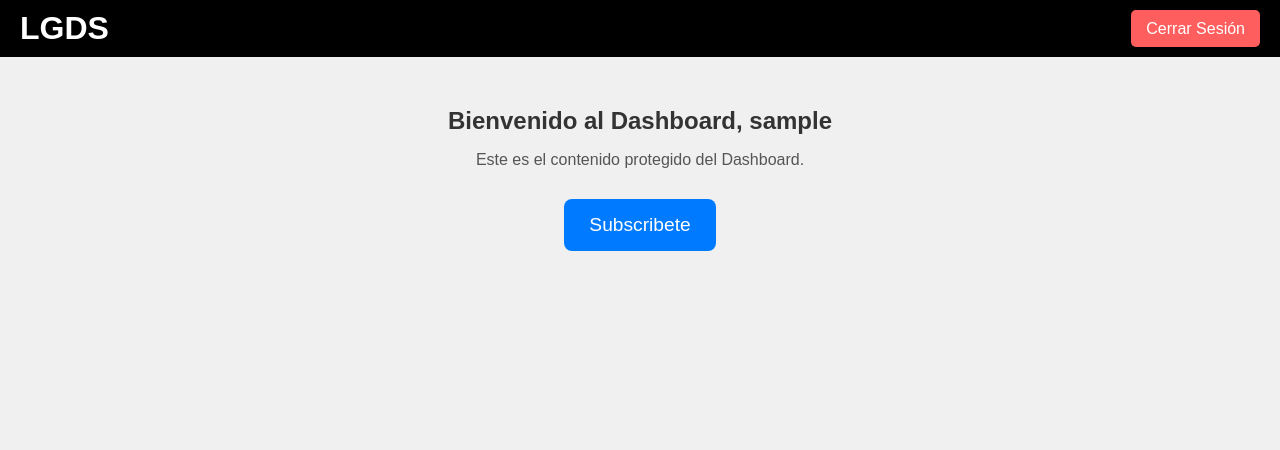
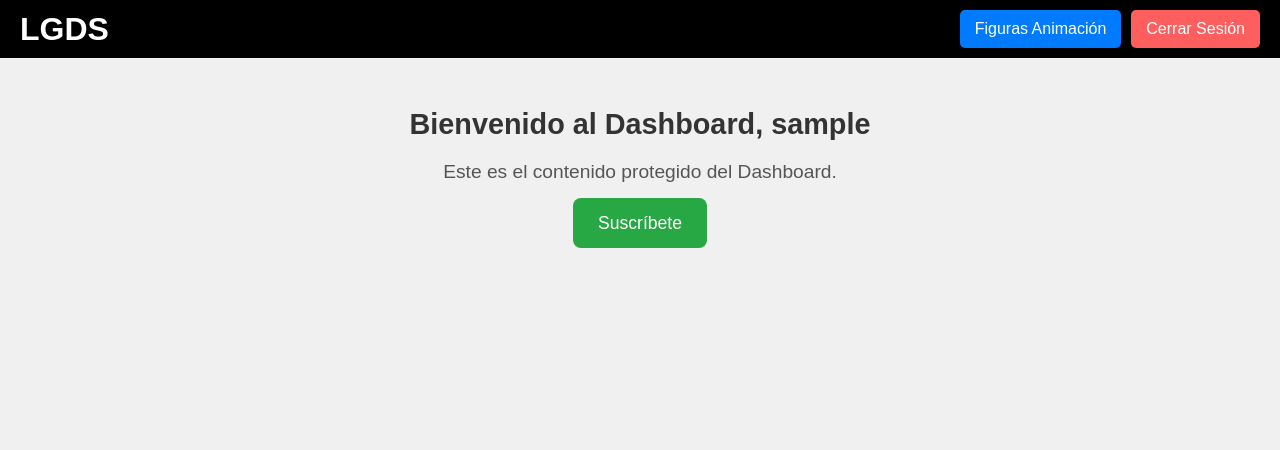
Before and after one commit to Majo-cdmx/Pagina, a PHP site: page /welcome.php in a window 1280 px wide. Shown: the top 450 px of the page. Run offline with PHP 8.4, Linux system fonts and the light colour scheme; the visitor is signed in with stand-in values (Sample User, id 1).

Commit message:
Modificación por estilos

```diff
--- a/public/styles/welcome.css
+++ b/public/styles/welcome.css
@@ -28,16 +28,34 @@ header h1 {
     margin: 0;
 }
 
-/* Estilo para el botón de cerrar sesión en el header */
-.logout-button .btn-logout {
-    background-color: #ff5e5e;
-    color: #fff;
+/* Estilo para los botones en la barra de estado del header */
+.buttons-container {
+    display: flex;
+    gap: 10px;
+}
+
+.buttons-container .btn-animacion,
+.buttons-container .btn-logout {
     padding: 10px 15px;
     text-decoration: none;
     border-radius: 5px;
+    color: #fff;
+    transition: background-color 0.3s;
 }
 
-.logout-button .btn-logout:hover {
+.btn-animacion {
+    background-color: #007bff;
+}
+
+.btn-animacion:hover {
+    background-color: #0056b3;
+}
+
+.btn-logout {
+    background-color: #ff5e5e;
+}
+
+.btn-logout:hover {
     background-color: #ff0000;
 }
 
@@ -48,32 +66,35 @@ main {
 }
 
 main h1 {
-    font-size: 1.5rem;
+    font-size: 1.8rem;
     color: #333;
+    margin-bottom: 20px;
 }
 
 main p {
+    font-size: 1.2rem;
     color: #555;
 }
 
-/* Contenedor para el botón de subscribete centrado */
+/* Estilo para el botón de suscribirse */
 .subscribe-container {
     margin-top: 30px;
 }
 
 .btn-subscribe {
-    display: inline-block;
-    background-color: #007bff;
+    background-color: #28a745;
     color: #fff;
     padding: 15px 25px;
-    font-size: 1.2rem;
+    font-size: 1.1rem;
     text-decoration: none;
+    border: none;
     border-radius: 8px;
+    cursor: pointer;
     transition: background-color 0.3s;
 }
 
 .btn-subscribe:hover {
-    background-color: #0056b3;
+    background-color: #218838;
 }
 
 /* Estilo para el footer */
--- a/public/welcome.php
+++ b/public/welcome.php
@@ -20,7 +20,8 @@ if (!isset($_SESSION['username'])) {
     <header>
         <div class="header-content">
             <h1>LGDS</h1>
-            <div class="logout-button">
+            <div class="buttons-container">
+                <a href="shapes.php" class="btn-animacion">Figuras Animación</a>
                 <a href="logout.php" class="btn-logout">Cerrar Sesión</a>
             </div>
         </div>
@@ -29,10 +30,8 @@ if (!isset($_SESSION['username'])) {
     <main>
         <h1>Bienvenido al Dashboard, <?= htmlspecialchars($_SESSION['username']) ?></h1>
         <p>Este es el contenido protegido del Dashboard.</p>
-
-        <!-- Botón de Suscribirse centrado -->
         <div class="subscribe-container">
-            <a href="subscribe.html" class="btn-subscribe">Subscribete</a>
+            <a href="subscribe.html" class="btn-subscribe">Suscríbete</a>
         </div>
     </main>
 
```
